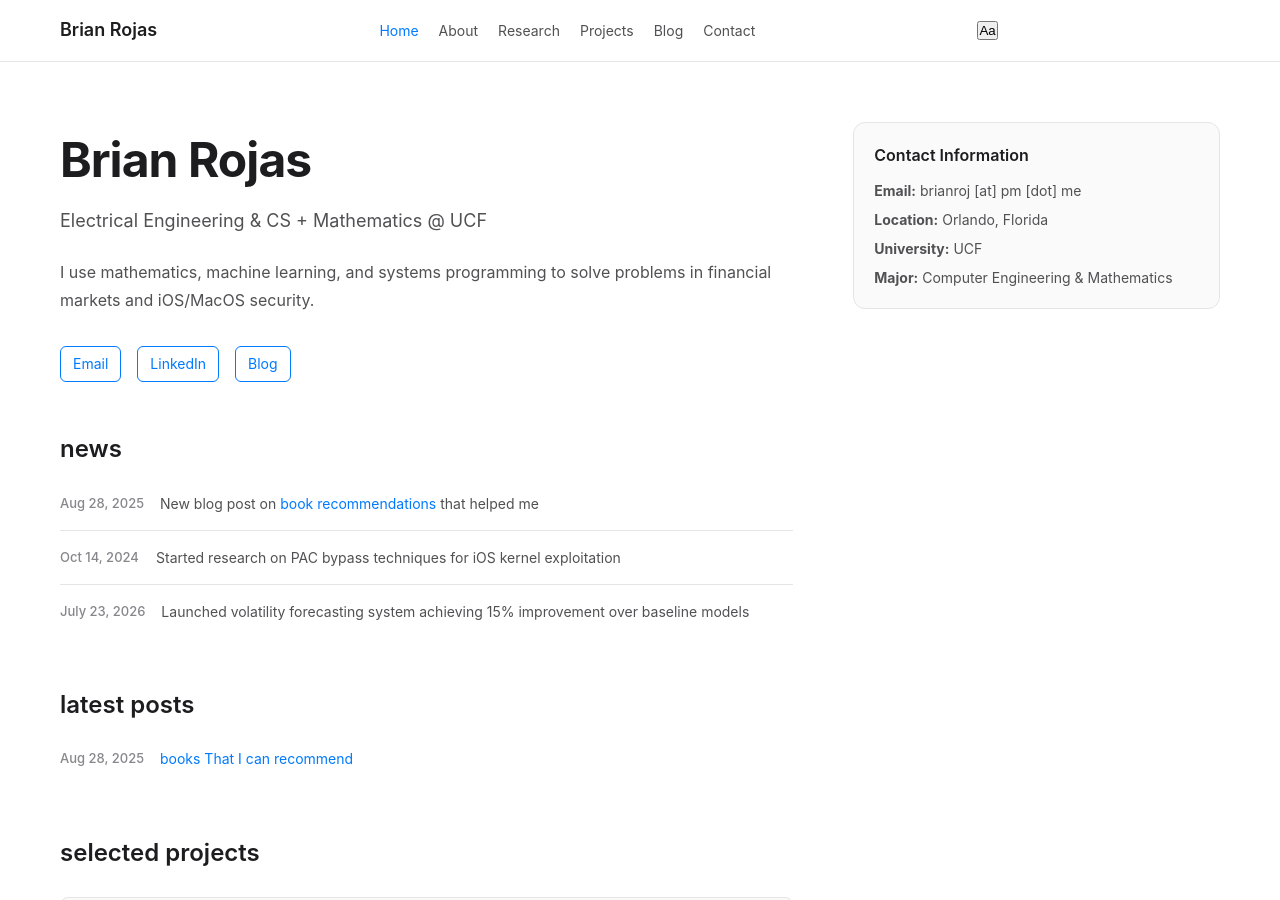
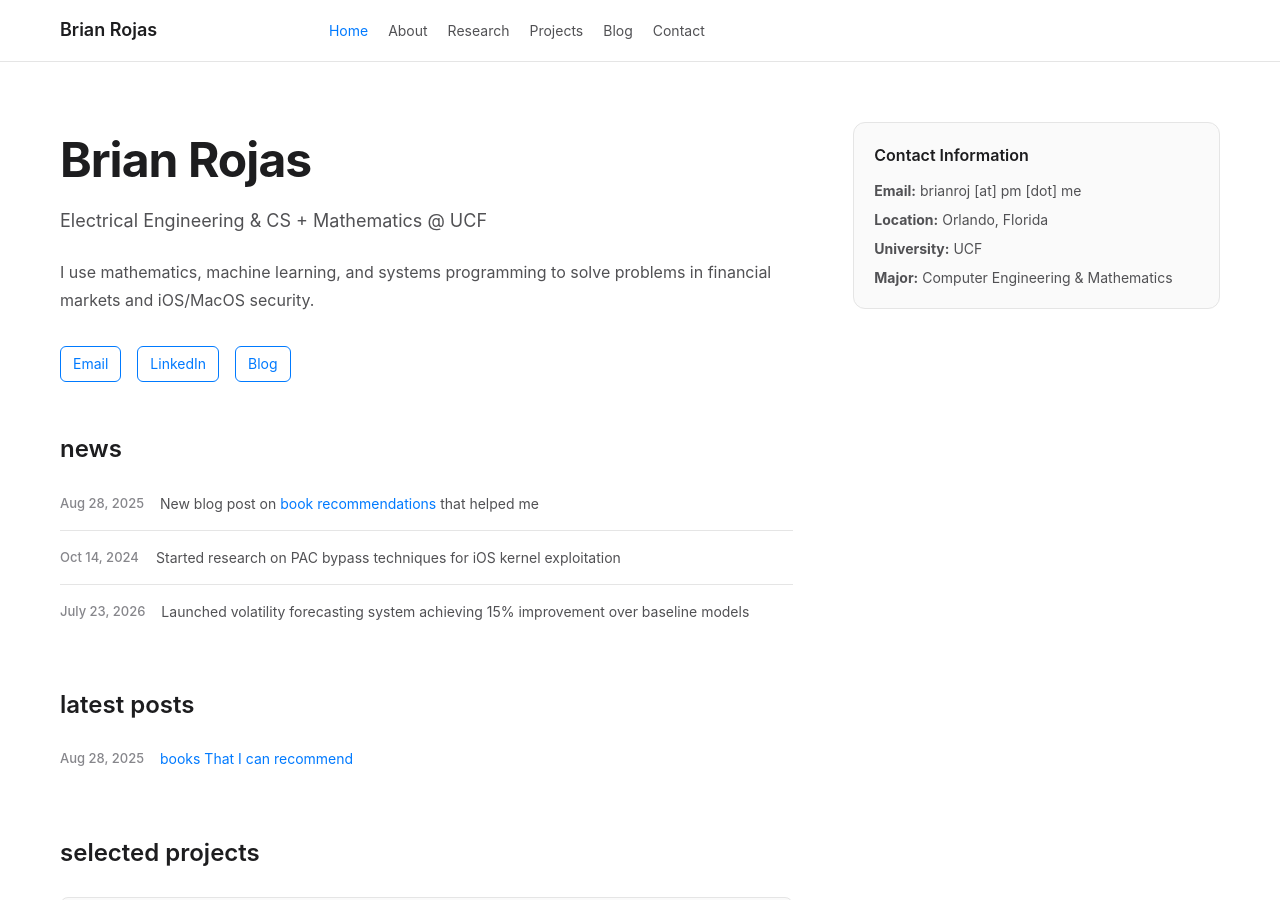
Before and after one commit to brianrojrc/brianrojrc.github.io, a Jekyll site: the page built from index.md, in a window 1280 px wide and 900 px high. Built offline with Jekyll 4.4.1, drawn with Linux system fonts in a browser that asks for light colours.

Commit message:
Update header.html

```diff
--- a/_includes/header.html
+++ b/_includes/header.html
@@ -12,8 +12,6 @@
                 </li>
             {% endfor %}
         </ul>
-        <button class="font-toggle" onclick="toggleFont()">Aa</button>
-        <div class="menu-toggle" onclick="toggleMenu()">
             <span></span>
             <span></span>
             <span></span>
```
